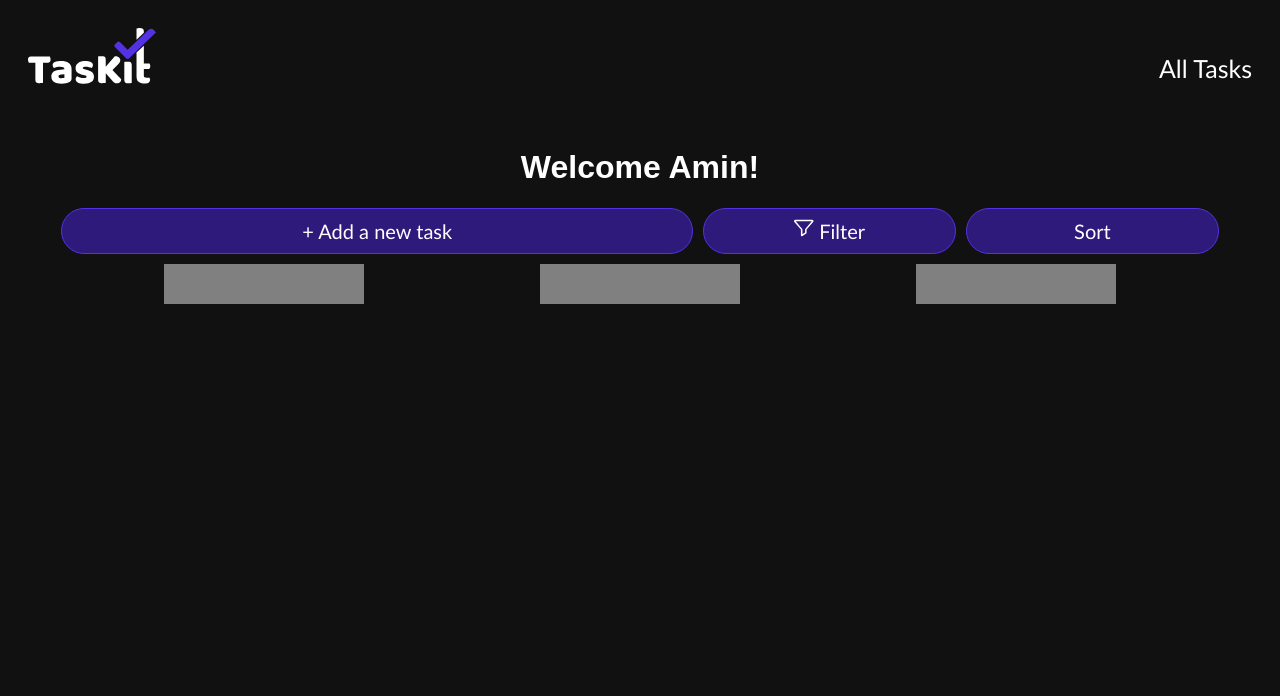
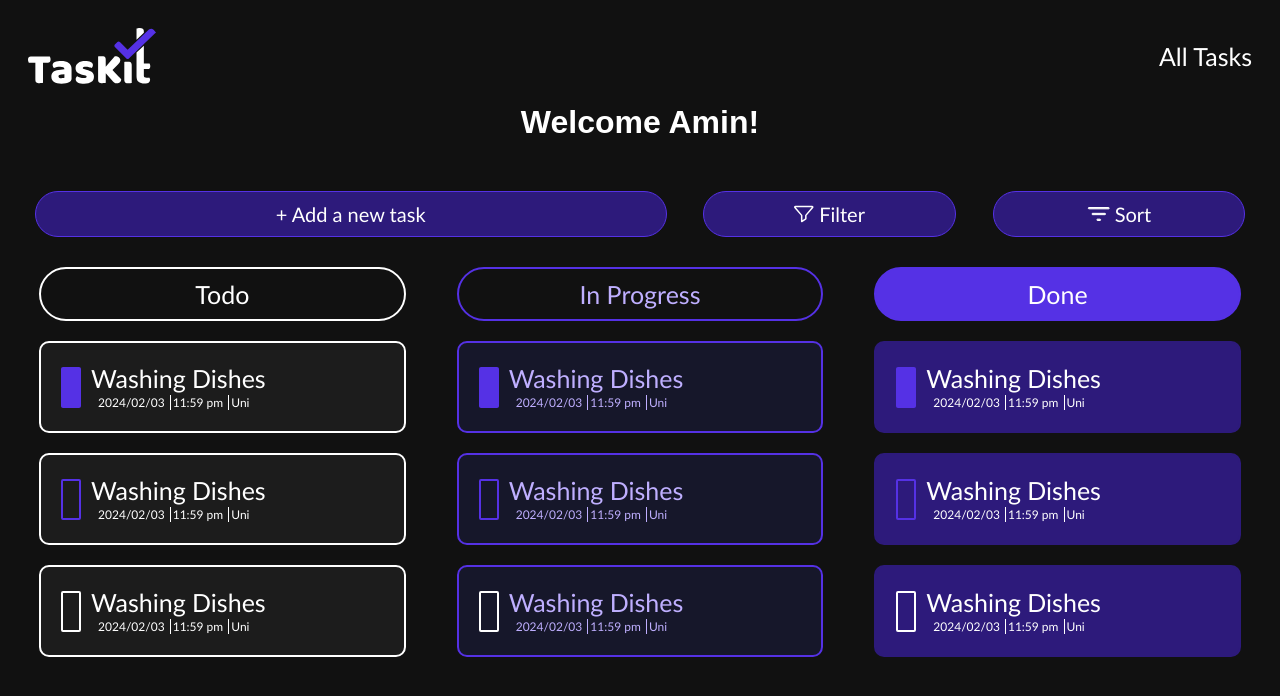
Before and after one commit to AminBihamta/TaskIt, a PHP site: page /dashboard.html in a window 1280 px wide. Shown: the top 696 px of the page. Run offline with PHP 8.4, Linux system fonts and the light colour scheme.

Commit message:
Homepage structure + some css + needs mobile optimization + db

```diff
--- a/addtask.css
+++ b/addtask.css
@@ -25,6 +25,7 @@ body {
   padding: 40px;
   justify-content: center;
   align-items: center;
+  overflow: hidden;
 }
 
 .title-row {
--- a/addtask.html
+++ b/addtask.html
@@ -1,57 +1,77 @@
 <!DOCTYPE html>
 <html lang="en">
   <head>
-    <meta charset="UTF-8">
-    <meta name="viewport" content="width=device-width, initial-scale=1.0">
+    <meta charset="UTF-8" />
+    <meta name="viewport" content="width=device-width, initial-scale=1.0" />
     <title>Add Task</title>
-    <link rel="stylesheet" href="addtask.css">
+    <link rel="stylesheet" href="addtask.css" />
   </head>
   <body>
-    <div class = "TaskContainer">
-        <div class = "title-row">
-            <input type="text" id="taskTitle" placeholder=" Task Title Goes Here" name="TaskTitle" required>
-            <button class = "delete"><img src = "media/deleteIcon.svg"></button>
+    <div class="TaskContainer">
+      <div class="title-row">
+        <input
+          type="text"
+          id="taskTitle"
+          placeholder=" Task Title Goes Here"
+          name="TaskTitle"
+          required
+        />
+        <button class="delete"><img src="media/deleteIcon.svg" /></button>
       </div>
 
-        <div class = "form-row1">
-            <div class = "date">
-                <label for="task-date"><img src = "media/Calendaricon.svg" alt="Calender"></label>
-                <input type="date" id="task-date" name="DueDate">
+      <div class="form-row1">
+        <div class="date">
+          <label for="task-date"
+            ><img src="media/Calendaricon.svg" alt="Calender"
+          /></label>
+          <input type="date" id="task-date" name="DueDate" />
         </div>
 
-            <div class = "priority">
-                <label for="task-priority"><img src = "media/priorityIcon.svg" alt="Priority"></label>
-                <select id="task-priority" name="Priority">Priority</select>
+        <div class="priority">
+          <label for="task-priority"
+            ><img src="media/priorityIcon.svg" alt="Priority"
+          /></label>
+          <select id="task-priority" name="Priority">
+            Priority
+          </select>
         </div>
       </div>
 
-        <div class = "form-row2">
-            <div class = "category">
-                <label for="task-category"><img src = "media/categoryIcon.svg" alt="Category"></label>
-                <select id="task-category" name="CategoryID" placeholder="Category"></select>
+      <div class="form-row2">
+        <div class="category">
+          <label for="task-category"
+            ><img src="media/categoryIcon.svg" alt="Category"
+          /></label>
+          <select
+            id="task-category"
+            name="CategoryID"
+            placeholder="Category"
+          ></select>
         </div>
 
-            <div class = "status">
-                <label for="task-status"><img src = "media/statusIcon.svg" alt="Status"></label>
-                <select id="task-status" name="Status" placeholder = "Status"></select>
+        <div class="status">
+          <label for="task-status"
+            ><img src="media/statusIcon.svg" alt="Status"
+          /></label>
+          <select id="task-status" name="Status" placeholder="Status"></select>
         </div>
       </div>
       <div class="notes-row">
-            <label for="task-desc"><img src = "media/descriptionIcon.svg" alt="desc"></label>
-            <textarea id="task-desc" name="taskDescription" placeholder="Description"></textarea>
+        <label for="task-desc"
+          ><img src="media/descriptionIcon.svg" alt="desc"
+        /></label>
+        <textarea
+          id="task-desc"
+          name="taskDescription"
+          placeholder="Description"
+        ></textarea>
       </div>
 
       <div class="add-button">
-            <button type="submit"> Add Task </button>
+        <button type="submit">Add Task</button>
+      </div>
     </div>
 
-
-
-    </div>
-
-
-
-    <script src = "addtask.js"></script>
-
+    <script src="addtask.js"></script>
   </body>
 </html>
--- a/dashboard.html
+++ b/dashboard.html
@@ -45,15 +45,19 @@
           d="M98.3711 30.4697L86.8969 18.9972C86.2075 18.308 86.2075 17.1905 86.8969 16.5012L89.3933 14.0051C90.0826 13.3158 91.2004 13.3158 91.8897 14.0051L99.6193 21.7334L120.156 2.24157C120.845 1.55232 123.207 -0.501265 125.56 1.78677L128.001 4.40167C128.001 4.40167 128.001 4.40167 126.83 5.55256L100.868 30.4697C100.178 31.159 99.0604 31.159 98.3711 30.4697Z"
           fill="#5531E5"
         />
-        <p>All Tasks</p>
       </svg>
+
+      <a href="">All Tasks</a>
     </header>
     <h1>Welcome Amin!</h1>
     <div class="boxedDiv">
       <div class="space-evenly-items">
-        <button style="width: 50%">+ Add a new task</button>
+        <button style="width: 50%" onclick="openPopup()">
+          + Add a new task
+        </button>
         <button style="width: 20%">
           <svg
+            style="padding-top: 3px"
             xmlns="http://www.w3.org/2000/svg"
             width="20"
             height="18"
@@ -70,19 +74,295 @@
             /></svg
           >Filter
         </button>
-        <button style="width: 20%">Sort</button>
+        <button style="width: 20%">
+          <svg
+            style="padding-top: 5px"
+            xmlns="http://www.w3.org/2000/svg"
+            width="23"
+            height="14"
+            viewBox="0 0 23 14"
+            fill="none"
+          >
+            <path
+              d="M13.0278 13.5H10.4722C10.104 13.5 9.80556 13.2015 9.80556 12.8333C9.80556 12.4651 10.104 12.1667 10.4722 12.1667H13.0278C13.396 12.1667 13.6944 12.4651 13.6944 12.8333C13.6944 13.2015 13.396 13.5 13.0278 13.5ZM21.5833 1.83333H1.91667C1.54848 1.83333 1.25 1.53486 1.25 1.16667C1.25 0.798476 1.54848 0.5 1.91667 0.5H21.5833C21.9515 0.5 22.25 0.798477 22.25 1.16667C22.25 1.53486 21.9515 1.83333 21.5833 1.83333ZM17.9167 7.66667H5.58333C5.21514 7.66667 4.91667 7.36819 4.91667 7C4.91667 6.63181 5.21514 6.33333 5.58333 6.33333H17.9167C18.2849 6.33333 18.5833 6.63181 18.5833 7C18.5833 7.36819 18.2849 7.66667 17.9167 7.66667Z"
+              fill="white"
+              stroke="white"
+            /></svg
+          >Sort
+        </button>
       </div>
       <div id="kanbanboardContainer">
-        <div>
-          <div class="taskItem"></div>
+        <div class="kanbanBoardColumn">
+          <p class="kanbanColumnHeading">Todo</p>
+          <div class="taskItem">
+            <svg
+              xmlns="http://www.w3.org/2000/svg"
+              width="20"
+              height="41"
+              viewBox="0 0 20 41"
+              fill="none"
+            >
+              <path
+                d="M0 2C0 0.895431 0.895431 0 2 0H18C19.1046 0 20 0.89543 20 2V39C20 40.1046 19.1046 41 18 41H2C0.895431 41 0 40.1046 0 39V2Z"
+                fill="#5531E5"
+              />
+            </svg>
+            <div class="taskDetialsContainer">
+              <p class="taskTitle">Washing Dishes</p>
+              <div>
+                <p class="taskDetail" style="border-right: 1px solid">
+                  2024/02/03
+                </p>
+                <p class="taskDetail" style="border-right: 1px solid">
+                  11:59 pm
+                </p>
+                <p class="taskDetail">Uni</p>
+              </div>
+            </div>
+          </div>
+          <div class="taskItem">
+            <svg
+              xmlns="http://www.w3.org/2000/svg"
+              width="20"
+              height="41"
+              viewBox="0 0 20 41"
+              fill="none"
+            >
+              <path
+                d="M1 2C1 1.44772 1.44772 1 2 1H18C18.5523 1 19 1.44772 19 2V39C19 39.5523 18.5523 40 18 40H2C1.44772 40 1 39.5523 1 39V2Z"
+                stroke="#5531E5"
+                stroke-width="2"
+              />
+            </svg>
+            <div class="taskDetialsContainer">
+              <p class="taskTitle">Washing Dishes</p>
+              <div>
+                <p class="taskDetail" style="border-right: 1px solid">
+                  2024/02/03
+                </p>
+                <p class="taskDetail" style="border-right: 1px solid">
+                  11:59 pm
+                </p>
+                <p class="taskDetail">Uni</p>
+              </div>
+            </div>
+          </div>
+          <div class="taskItem">
+            <svg
+              xmlns="http://www.w3.org/2000/svg"
+              width="20"
+              height="41"
+              viewBox="0 0 20 41"
+              fill="none"
+            >
+              <path
+                d="M1 2C1 1.44772 1.44772 1 2 1H18C18.5523 1 19 1.44772 19 2V39C19 39.5523 18.5523 40 18 40H2C1.44772 40 1 39.5523 1 39V2Z"
+                stroke="white"
+                stroke-width="2"
+              />
+            </svg>
+            <div class="taskDetialsContainer">
+              <p class="taskTitle">Washing Dishes</p>
+              <div>
+                <p class="taskDetail" style="border-right: 1px solid">
+                  2024/02/03
+                </p>
+                <p class="taskDetail" style="border-right: 1px solid">
+                  11:59 pm
+                </p>
+                <p class="taskDetail">Uni</p>
+              </div>
+            </div>
+          </div>
         </div>
-        <div>
-          <div class="taskItem"></div>
+        <div class="kanbanBoardColumn inProgressColumn">
+          <p class="kanbanColumnHeading">In Progress</p>
+          <div class="taskItem">
+            <svg
+              xmlns="http://www.w3.org/2000/svg"
+              width="20"
+              height="41"
+              viewBox="0 0 20 41"
+              fill="none"
+            >
+              <path
+                d="M0 2C0 0.895431 0.895431 0 2 0H18C19.1046 0 20 0.89543 20 2V39C20 40.1046 19.1046 41 18 41H2C0.895431 41 0 40.1046 0 39V2Z"
+                fill="#5531E5"
+              />
+            </svg>
+            <div class="taskDetialsContainer">
+              <p class="taskTitle">Washing Dishes</p>
+              <div>
+                <p class="taskDetail" style="border-right: 1px solid">
+                  2024/02/03
+                </p>
+                <p class="taskDetail" style="border-right: 1px solid">
+                  11:59 pm
+                </p>
+                <p class="taskDetail">Uni</p>
+              </div>
+            </div>
+          </div>
+          <div class="taskItem">
+            <svg
+              xmlns="http://www.w3.org/2000/svg"
+              width="20"
+              height="41"
+              viewBox="0 0 20 41"
+              fill="none"
+            >
+              <path
+                d="M1 2C1 1.44772 1.44772 1 2 1H18C18.5523 1 19 1.44772 19 2V39C19 39.5523 18.5523 40 18 40H2C1.44772 40 1 39.5523 1 39V2Z"
+                stroke="#5531E5"
+                stroke-width="2"
+              />
+            </svg>
+            <div class="taskDetialsContainer">
+              <p class="taskTitle">Washing Dishes</p>
+              <div>
+                <p class="taskDetail" style="border-right: 1px solid">
+                  2024/02/03
+                </p>
+                <p class="taskDetail" style="border-right: 1px solid">
+                  11:59 pm
+                </p>
+                <p class="taskDetail">Uni</p>
+              </div>
+            </div>
+          </div>
+          <div class="taskItem">
+            <svg
+              xmlns="http://www.w3.org/2000/svg"
+              width="20"
+              height="41"
+              viewBox="0 0 20 41"
+              fill="none"
+            >
+              <path
+                d="M1 2C1 1.44772 1.44772 1 2 1H18C18.5523 1 19 1.44772 19 2V39C19 39.5523 18.5523 40 18 40H2C1.44772 40 1 39.5523 1 39V2Z"
+                stroke="white"
+                stroke-width="2"
+              />
+            </svg>
+            <div class="taskDetialsContainer">
+              <p class="taskTitle">Washing Dishes</p>
+              <div>
+                <p class="taskDetail" style="border-right: 1px solid">
+                  2024/02/03
+                </p>
+                <p class="taskDetail" style="border-right: 1px solid">
+                  11:59 pm
+                </p>
+                <p class="taskDetail">Uni</p>
+              </div>
+            </div>
+          </div>
         </div>
-        <div>
-          <div class="taskItem"></div>
+        <div class="kanbanBoardColumn doneColumn">
+          <p class="kanbanColumnHeading">Done</p>
+          <div class="taskItem">
+            <svg
+              xmlns="http://www.w3.org/2000/svg"
+              width="20"
+              height="41"
+              viewBox="0 0 20 41"
+              fill="none"
+            >
+              <path
+                d="M0 2C0 0.895431 0.895431 0 2 0H18C19.1046 0 20 0.89543 20 2V39C20 40.1046 19.1046 41 18 41H2C0.895431 41 0 40.1046 0 39V2Z"
+                fill="#5531E5"
+              />
+            </svg>
+            <div class="taskDetialsContainer">
+              <p class="taskTitle">Washing Dishes</p>
+              <div>
+                <p class="taskDetail" style="border-right: 1px solid">
+                  2024/02/03
+                </p>
+                <p class="taskDetail" style="border-right: 1px solid">
+                  11:59 pm
+                </p>
+                <p class="taskDetail">Uni</p>
+              </div>
+            </div>
+          </div>
+          <div class="taskItem">
+            <svg
+              xmlns="http://www.w3.org/2000/svg"
+              width="20"
+              height="41"
+              viewBox="0 0 20 41"
+              fill="none"
+            >
+              <path
+                d="M1 2C1 1.44772 1.44772 1 2 1H18C18.5523 1 19 1.44772 19 2V39C19 39.5523 18.5523 40 18 40H2C1.44772 40 1 39.5523 1 39V2Z"
+                stroke="#5531E5"
+                stroke-width="2"
+              />
+            </svg>
+            <div class="taskDetialsContainer">
+              <p class="taskTitle">Washing Dishes</p>
+              <div>
+                <p class="taskDetail" style="border-right: 1px solid">
+                  2024/02/03
+                </p>
+                <p class="taskDetail" style="border-right: 1px solid">
+                  11:59 pm
+                </p>
+                <p class="taskDetail">Uni</p>
+              </div>
+            </div>
+          </div>
+          <div class="taskItem">
+            <svg
+              xmlns="http://www.w3.org/2000/svg"
+              width="20"
+              height="41"
+              viewBox="0 0 20 41"
+              fill="none"
+            >
+              <path
+                d="M1 2C1 1.44772 1.44772 1 2 1H18C18.5523 1 19 1.44772 19 2V39C19 39.5523 18.5523 40 18 40H2C1.44772 40 1 39.5523 1 39V2Z"
+                stroke="white"
+                stroke-width="2"
+              />
+            </svg>
+            <div class="taskDetialsContainer">
+              <p class="taskTitle">Washing Dishes</p>
+              <div>
+                <p class="taskDetail" style="border-right: 1px solid">
+                  2024/02/03
+                </p>
+                <p class="taskDetail" style="border-right: 1px solid">
+                  11:59 pm
+                </p>
+                <p class="taskDetail">Uni</p>
+              </div>
+            </div>
+          </div>
         </div>
       </div>
     </div>
+
+    <div id="overlay" class="overlay" onclick="closePopup(event)">
+      <div class="popup">
+        <iframe
+          src="addtask.html"
+          frameborder="0"
+          style="width: 100%; height: 100%"
+        ></iframe>
+      </div>
+    </div>
+
+    <script>
+      function openPopup() {
+        document.getElementById("overlay").style.display = "flex";
+      }
+      function closePopup(event) {
+        if (event.target == document.getElementById("overlay")) {
+          document.getElementById("overlay").style.display = "none";
+        }
+      }
+    </script>
   </body>
 </html>
--- a/dashboardStyles.css
+++ b/dashboardStyles.css
@@ -7,15 +7,21 @@
   --Background-color: #111111;
   --Todo-Background: #1c1c1c;
 }
+h1 {
+  margin: 0px 0px 50px 0px;
+}
 
 body {
   background-color: var(--Background-color);
 }
 
-p {
+p,
+a {
   color: var(--Primary-Text-Color);
   font-family: "Ek Mukta", Calibri;
   font-size: 25px;
+  display: inline;
+  text-decoration: none;
 }
 
 h1 {
@@ -28,7 +34,7 @@ header {
   display: flex;
   flex-direction: row;
   justify-content: space-between;
-  vertical-align: middle;
+  align-items: center;
   padding: 20px;
 }
 
@@ -41,7 +47,7 @@ header {
 
 .space-evenly-items {
   display: flex;
-  justify-content: center;
+  justify-content: space-evenly;
   gap: 10px;
 }
 
@@ -50,18 +56,43 @@ header {
   flex-direction: row;
   justify-content: space-evenly;
   gap: 20px;
+  margin-top: 20px;
 }
 
-#kanbanboardContainer div {
-  background-color: gray;
+.kanbanBoardColumn .kanbanColumnHeading p {
+  text-align: center;
+  font-size: 25px;
+}
+
+.kanbanBoardColumn {
   display: flex;
   flex-direction: column;
+  place-content: center;
+  justify-content: center;
+  justify-items: center;
+  width: 29%;
   gap: 20px;
 }
 
+.kanbanColumnHeading {
+  display: flex;
+  justify-content: center;
+  vertical-align: center;
+  border: 2px white solid;
+  padding: 10px;
+  border-radius: 60px;
+  margin: 0px;
+}
+
 .taskItem {
-  width: 200px;
-  height: 40px;
+  display: flex;
+  flex-direction: row;
+  padding: 20px;
+  align-items: center;
+  gap: 10px;
+  border-radius: 10px;
+  border: 2px solid var(--Primary-Text-Color, #fff);
+  background: var(--Todo-Background, #1c1c1c);
 }
 
 button {
@@ -70,8 +101,6 @@ button {
   background: var(--Done-Background-Color, #2d1a7b);
   padding: 10px 30px;
   color: var(--Primary-Text-Color, #fff);
-  leading-trim: both;
-  text-edge: cap;
   font-family: "Ek Mukta", Calibri;
   font-size: 20px;
   font-style: normal;
@@ -82,3 +111,64 @@ button {
   vertical-align: middle;
   gap: 5px;
 }
+
+button:hover {
+  cursor: pointer;
+}
+.taskTitle {
+  font-size: 25px;
+}
+
+.overlay {
+  position: fixed;
+  top: 0;
+  left: 0;
+  width: 100%;
+  height: 100%;
+  backdrop-filter: blur(5px);
+  display: none;
+  justify-content: center;
+  align-items: center;
+}
+.popup {
+  background: none;
+  /* padding: 20px; */
+  border: solid #5531e5;
+  border-width: 6px;
+  border-radius: 30px;
+  width: 525px;
+  height: 494px;
+  overflow: auto;
+}
+
+.taskDetialsContainer > div {
+  padding-left: 5px;
+}
+
+.taskDetail {
+  font-size: 12px;
+  padding: 0px 2px;
+}
+
+.inProgressColumn p {
+  color: var(--Light-Purple-Text-Color);
+}
+
+.inProgressColumn .kanbanColumnHeading {
+  border-color: var(--Primary-color);
+}
+
+.inProgressColumn .taskItem {
+  background-color: var(--Purple-Background-Fill);
+  border-color: var(--Primary-color);
+}
+
+.doneColumn .taskItem {
+  background-color: var(--Done-Background-color);
+  border-color: var(--Done-Background-color);
+}
+
+.doneColumn .kanbanColumnHeading {
+  background-color: var(--Primary-color);
+  border-color: var(--Primary-color);
+}
```
Also changed, not shown: taskitdb.sql (added, +124 -0 lines), tempaddtask.html (deleted, +0 -52 lines), 1 other file. Lines whose indentation alone changed are shown as unchanged.
